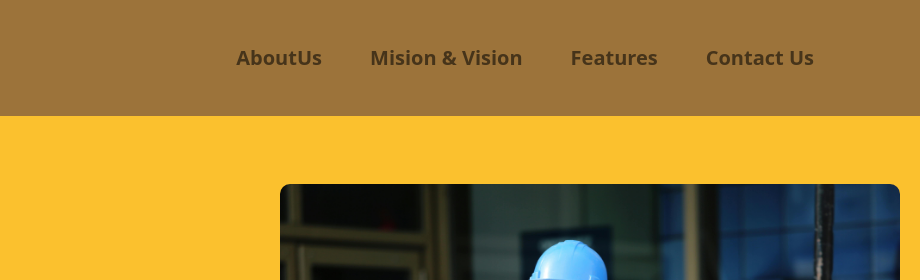
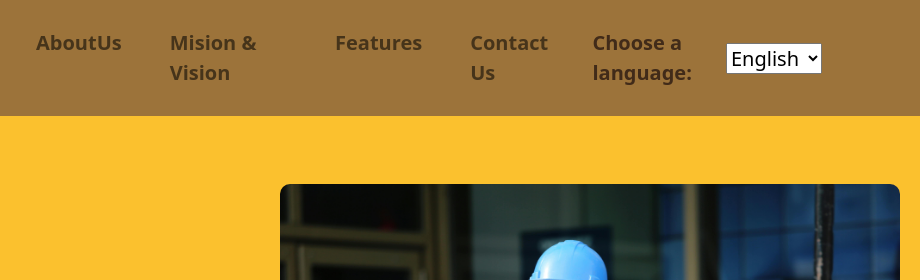
Before and after one commit to ProBuildX/LandingPage, a plain HTML site: page index.html in a window 1280 px wide. Shown: the top 280 px of the page, 360-1280 px from the left. Drawn offline with nearby package versions, Linux system fonts and the light colour scheme.

Commit message:
feat(change-language): added a script in index.html and spanish.html for the change of language function, added the style for the new dropdown.

```diff
--- a/index.html
+++ b/index.html
@@ -2,6 +2,16 @@
 <html lang="en">
 
 <head>
+
+    <script>
+        function changeLang(lang) {
+            if (lang === 'es') {
+                window.location.href = 'spanish.html';
+            } else if(lang === 'en') {
+                window.location.href = 'index.html';
+            }
+        }
+    </script>
     <!--Scale logo-->
     <link rel="apple-touch-icon" sizes="57x57" href="Assets/images/favicon/apple-icon-57x57.png">
     <link rel="apple-touch-icon" sizes="60x60" href="Assets/images/favicon/apple-icon-60x60.png">
@@ -54,8 +64,9 @@
     <link rel="preconnect" href="https://fonts.gstatic.com" crossorigin>
     <link href="https://fonts.googleapis.com/css2?family=Roboto:wght@100;300;400;500;700;900&display=swap" rel="stylesheet">
 
-    <!--Tittle-->
+    <!--Title-->
     <title>BuildSphere</title>
+
 </head>
 <body>
 <header>
@@ -81,6 +92,13 @@
                     </li>
                     <li class="nav-item px-3">
                         <a class="nav-link" href="#ContactUs">Contact Us</a>
+                    </li>
+                    <li class="nav-item nav-item-dropdowm px-3">
+                        <label class="language" for="lang">Choose a language: </label>
+                        <select class="lang-dropdown" name="lang" id="lang" onchange="changeLang(this.value)">
+                            <option value="en">English</option>
+                            <option value="es">Spanish</option>
+                        </select>
                     </li>
                 </ul>
             </div>
@@ -257,9 +275,6 @@
         </div>
     </div>
 
-
-
-
 </main>
 
 <footer>
--- a/styles/styles.css
+++ b/styles/styles.css
@@ -440,6 +440,7 @@
     }
 }
 
+<<<<<<< HEAD
 /* FOOTER STYLES */
 
 .footer{
@@ -448,3 +449,19 @@
     text-align: center;
     padding: 1rem;
 }
+
+=======
+.lang-dropdown {
+    margin-left: 10px;
+    padding: 5px;
+}
+
+.nav-item-dropdowm {
+display: flex;
+    align-items: center;
+}
+
+.language {
+    color: var(--third-color);
+}
+>>>>>>> 565b0c2 (feat(change-language): added a script in index.html and spanish.html for the change of language function, added the style for the new dropdown.)
```
